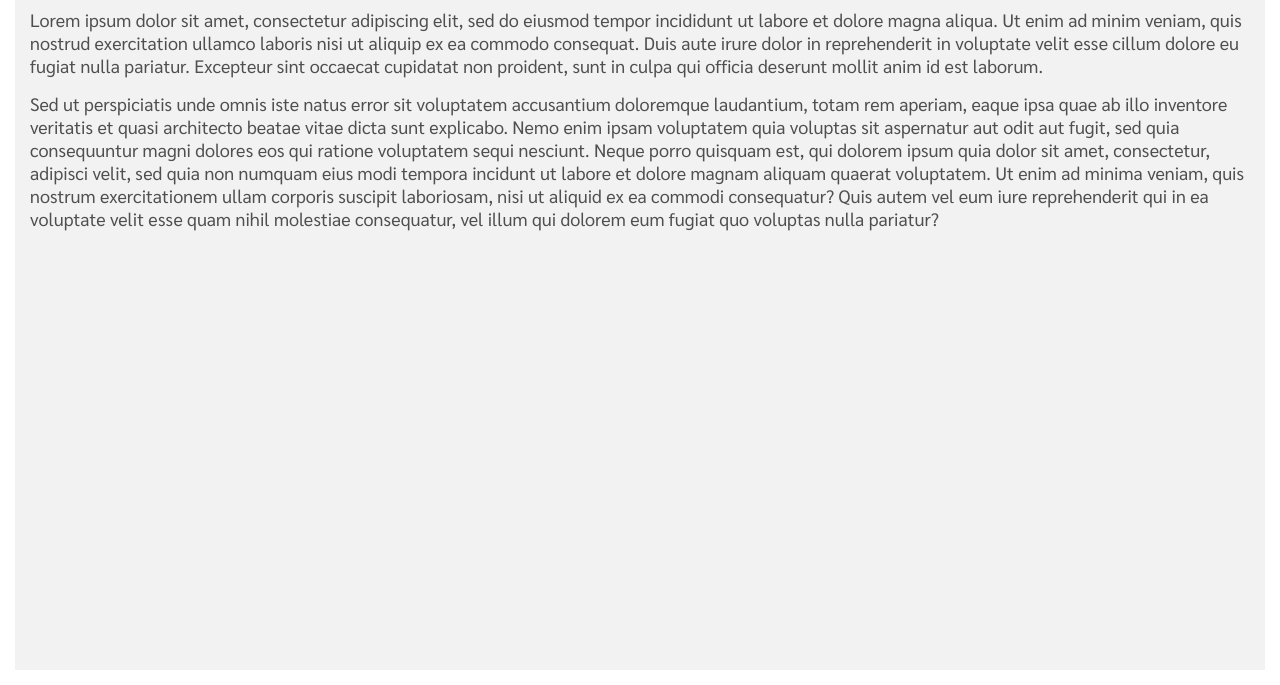
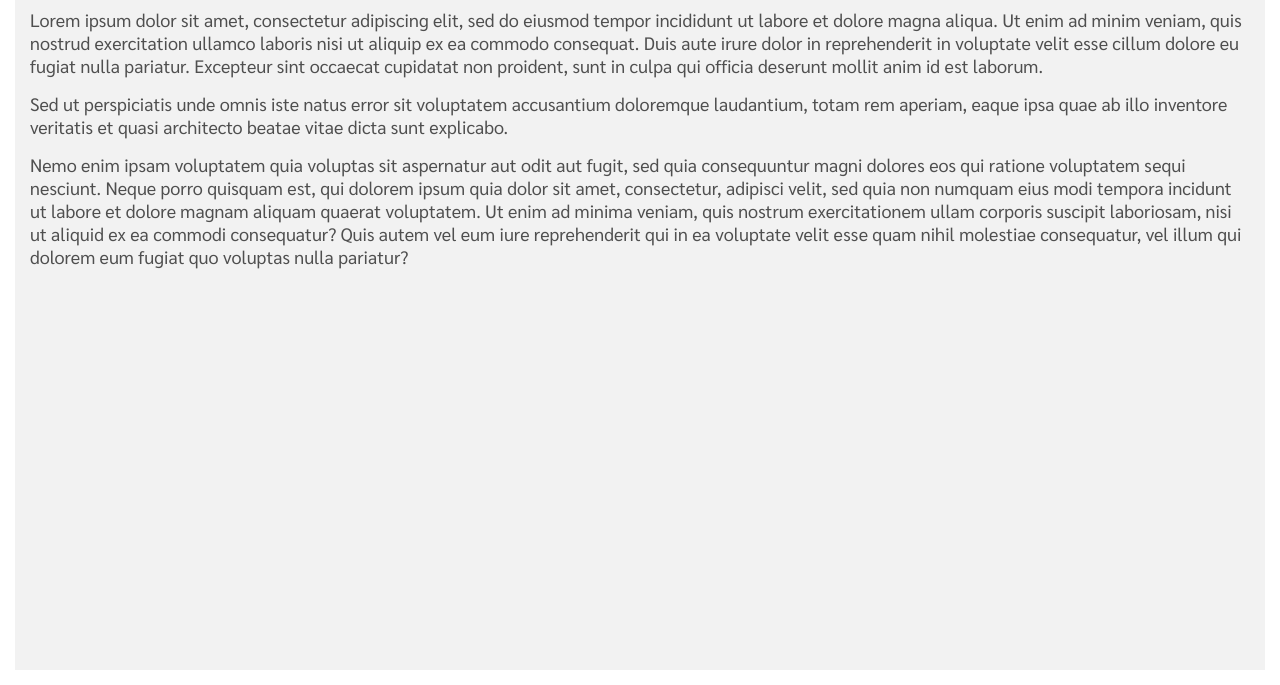
Before and after one commit to alanespinet/git-fetch-and-branches, a plain HTML site: page index.html in a window 1280 px wide. Shown: the part 115-800 px from the top of the page. Drawn offline with Linux system fonts and the light colour scheme.

Commit message:
Added New Text

```diff
--- a/index.html
+++ b/index.html
@@ -16,7 +16,9 @@
       <h1>Git Branches Test</h1>
       <p>Lorem ipsum dolor sit amet, consectetur adipiscing elit, sed do eiusmod tempor incididunt ut labore et dolore magna aliqua. Ut enim ad minim veniam, quis nostrud exercitation ullamco laboris nisi ut aliquip ex ea commodo consequat. Duis aute irure dolor in reprehenderit in voluptate velit esse cillum dolore eu fugiat nulla pariatur. Excepteur sint occaecat cupidatat non proident, sunt in culpa qui officia deserunt mollit anim id est laborum.</p>
 
-      <p>Sed ut perspiciatis unde omnis iste natus error sit voluptatem accusantium doloremque laudantium, totam rem aperiam, eaque ipsa quae ab illo inventore veritatis et quasi architecto beatae vitae dicta sunt explicabo. Nemo enim ipsam voluptatem quia voluptas sit aspernatur aut odit aut fugit, sed quia consequuntur magni dolores eos qui ratione voluptatem sequi nesciunt. Neque porro quisquam est, qui dolorem ipsum quia dolor sit amet, consectetur, adipisci velit, sed quia non numquam eius modi tempora incidunt ut labore et dolore magnam aliquam quaerat voluptatem. Ut enim ad minima veniam, quis nostrum exercitationem ullam corporis suscipit laboriosam, nisi ut aliquid ex ea commodi consequatur? Quis autem vel eum iure reprehenderit qui in ea voluptate velit esse quam nihil molestiae consequatur, vel illum qui dolorem eum fugiat quo voluptas nulla pariatur?</p>
+      <p>Sed ut perspiciatis unde omnis iste natus error sit voluptatem accusantium doloremque laudantium, totam rem aperiam, eaque ipsa quae ab illo inventore veritatis et quasi architecto beatae vitae dicta sunt explicabo.</p>
+
+      <p>Nemo enim ipsam voluptatem quia voluptas sit aspernatur aut odit aut fugit, sed quia consequuntur magni dolores eos qui ratione voluptatem sequi nesciunt. Neque porro quisquam est, qui dolorem ipsum quia dolor sit amet, consectetur, adipisci velit, sed quia non numquam eius modi tempora incidunt ut labore et dolore magnam aliquam quaerat voluptatem. Ut enim ad minima veniam, quis nostrum exercitationem ullam corporis suscipit laboriosam, nisi ut aliquid ex ea commodi consequatur? Quis autem vel eum iure reprehenderit qui in ea voluptate velit esse quam nihil molestiae consequatur, vel illum qui dolorem eum fugiat quo voluptas nulla pariatur?</p>
     </div>
   </div>
 </body>
```
